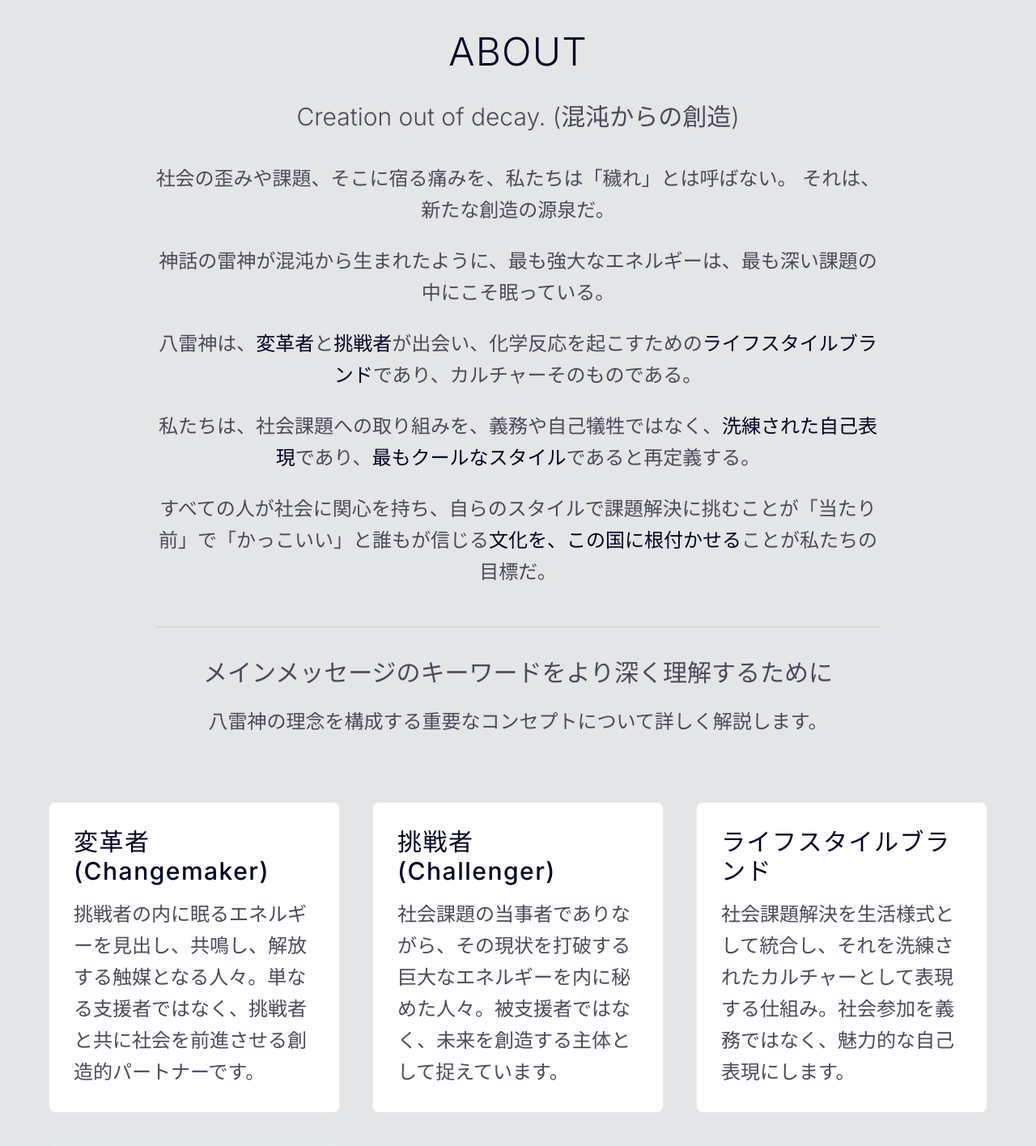
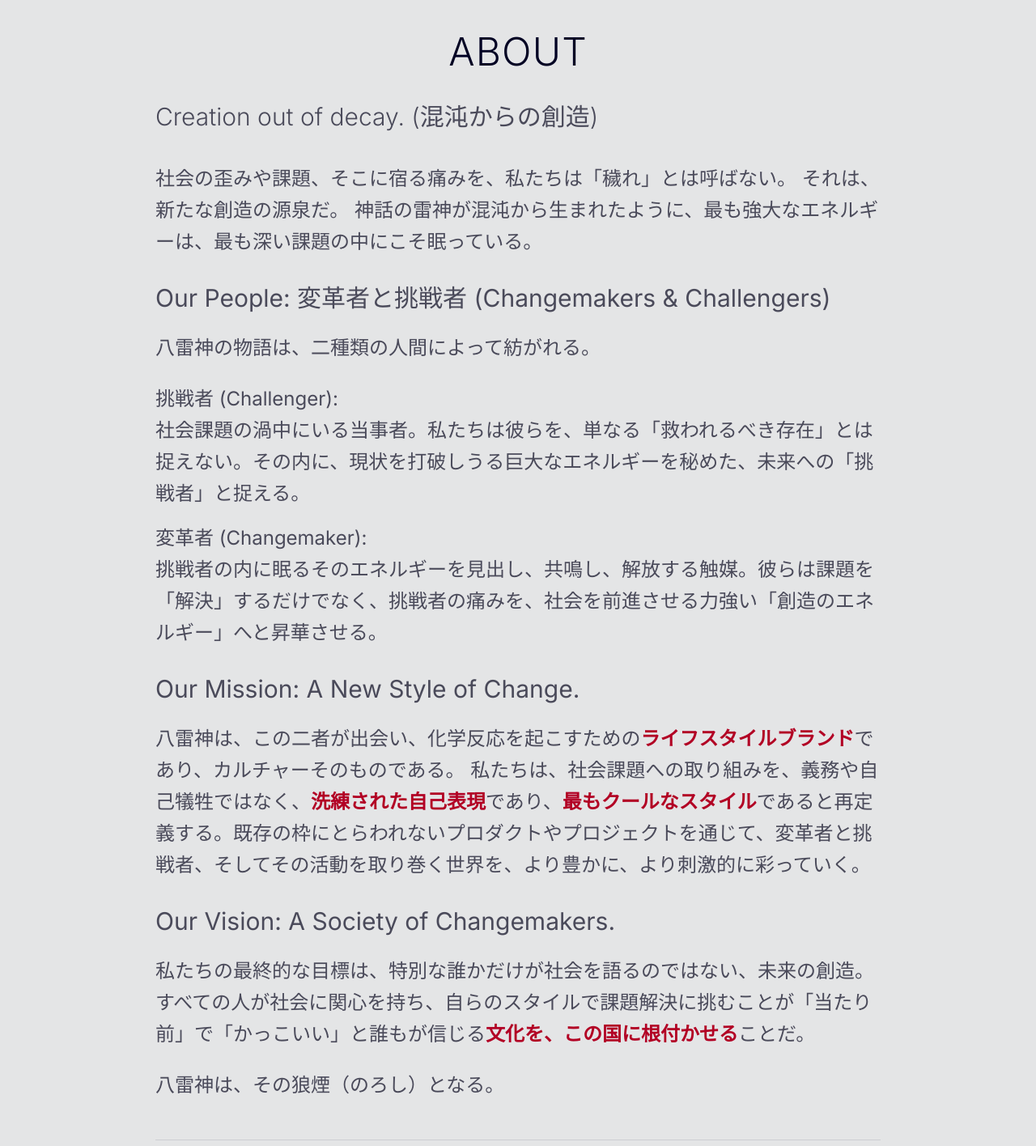
Before and after one commit to t1gurt/yakusa-no-ikazuchi, a Next.js app: page / in a window 1280 px wide. Shown: the part 840-2256 px from the top of the page at 81% size. Built offline with nearby package versions, Linux system fonts and the light colour scheme.

Commit message:
font change

```diff
--- a/src/components/About.tsx
+++ b/src/components/About.tsx
@@ -14,36 +14,66 @@ export function About() {
             ABOUT
           </h2><div className="max-w-4xl mx-auto">{/* メインメッセージ - 団体の位置づけ */}
             <div className="mb-12">
-              <p className="text-3xl text-yakusa-text-light leading-relaxed font-light mb-8">
+              <p className="text-3xl text-yakusa-text-light leading-relaxed font-light mb-8 text-left">
                 Creation out of decay. (混沌からの創造)
               </p>
-
-              <div className="space-y-6 text-yakusa-text-muted mb-8">
+              <div className="space-y-8 text-yakusa-text-muted mb-8 text-left">
                 <p className="text-2xl leading-relaxed font-light">
                   社会の歪みや課題、そこに宿る痛みを、私たちは「穢れ」とは呼ばない。
                   それは、新たな創造の源泉だ。
-                </p>
-                  <p className="text-2xl leading-relaxed font-light">
                   神話の雷神が混沌から生まれたように、最も強大なエネルギーは、最も深い課題の中にこそ眠っている。
                 </p>
 
-                <p className="text-2xl leading-relaxed font-light">
-                  八雷神は、<strong className="text-yakusa-text font-medium">変革者</strong>と<strong className="text-yakusa-text font-medium">挑戦者</strong>が出会い、化学反応を起こすための<strong className="text-yakusa-text font-medium">ライフスタイルブランド</strong>であり、カルチャーそのものである。
-                </p>
+                <div className="space-y-6">
+                  <h4 className="text-3xl mb-4">
+                    Our People: 変革者と挑戦者 (Changemakers & Challengers)
+                  </h4>
 
-                <p className="text-2xl leading-relaxed font-light">
-                  私たちは、社会課題への取り組みを、義務や自己犠牲ではなく、<strong className="text-yakusa-text font-medium">洗練された自己表現</strong>であり、<strong className="text-yakusa-text font-medium">最もクールなスタイル</strong>であると再定義する。
-                </p>
+                  <p className="text-2xl leading-relaxed font-light">
+                    八雷神の物語は、二種類の人間によって紡がれる。
+                  </p>
 
-                <p className="text-2xl leading-relaxed font-light">
-                  すべての人が社会に関心を持ち、自らのスタイルで課題解決に挑むことが「当たり前」で「かっこいい」と誰もが信じる<strong className="text-yakusa-text font-medium">文化を、この国に根付かせる</strong>ことが私たちの目標だ。
-                </p>
+                  <div className="space-y-4">
+                    <p className="text-2xl leading-relaxed font-light">
+                      <strong>挑戦者 (Challenger):</strong><br />
+                      社会課題の渦中にいる当事者。私たちは彼らを、単なる「救われるべき存在」とは捉えない。その内に、現状を打破しうる巨大なエネルギーを秘めた、未来への「挑戦者」と捉える。
+                    </p>
+
+                    <p className="text-2xl leading-relaxed font-light">
+                      <strong>変革者 (Changemaker):</strong><br />
+                      挑戦者の内に眠るそのエネルギーを見出し、共鳴し、解放する触媒。彼らは課題を「解決」するだけでなく、挑戦者の痛みを、社会を前進させる力強い「創造のエネルギー」へと昇華させる。
+                    </p>
+                  </div>
+                </div>
+
+                <div className="space-y-6">
+                  <h4 className="text-3xl mb-4">
+                    Our Mission: A New Style of Change.
+                  </h4>
+
+                  <p className="text-2xl leading-relaxed font-light">
+                    八雷神は、この二者が出会い、化学反応を起こすための<strong className="text-yakusa-accent font-bold">ライフスタイルブランド</strong>であり、カルチャーそのものである。
+                    私たちは、社会課題への取り組みを、義務や自己犠牲ではなく、<strong className="text-yakusa-accent font-bold">洗練された自己表現</strong>であり、<strong className="text-yakusa-accent font-bold">最もクールなスタイル</strong>であると再定義する。既存の枠にとらわれないプロダクトやプロジェクトを通じて、変革者と挑戦者、そしてその活動を取り巻く世界を、より豊かに、より刺激的に彩っていく。
+                  </p>
+                </div>
+
+                <div className="space-y-6">
+                  <h4 className="text-3xl mb-4">
+                    Our Vision: A Society of Changemakers.
+                  </h4>
+
+                  <p className="text-2xl leading-relaxed font-light">
+                    私たちの最終的な目標は、特別な誰かだけが社会を語るのではない、未来の創造。
+                    すべての人が社会に関心を持ち、自らのスタイルで課題解決に挑むことが「当たり前」で「かっこいい」と誰もが信じる<strong className="text-yakusa-accent font-bold">文化を、この国に根付かせる</strong>ことだ。
+                  </p>
+
+                  <p className="text-2xl leading-relaxed font-light font-medium">
+                    八雷神は、その狼煙（のろし）となる。
+                  </p>
+                </div>
               </div>
             </div>
               <div className="border-t border-yakusa-text/10 pt-8">
-              <p className="text-3xl text-yakusa-text-light leading-relaxed font-light mb-4">
-                メインメッセージのキーワードをより深く理解するために
-              </p>
               <p className="text-2xl text-yakusa-text-muted leading-relaxed font-light">
                 八雷神の理念を構成する重要なコンセプトについて詳しく解説します。
               </p>
```
